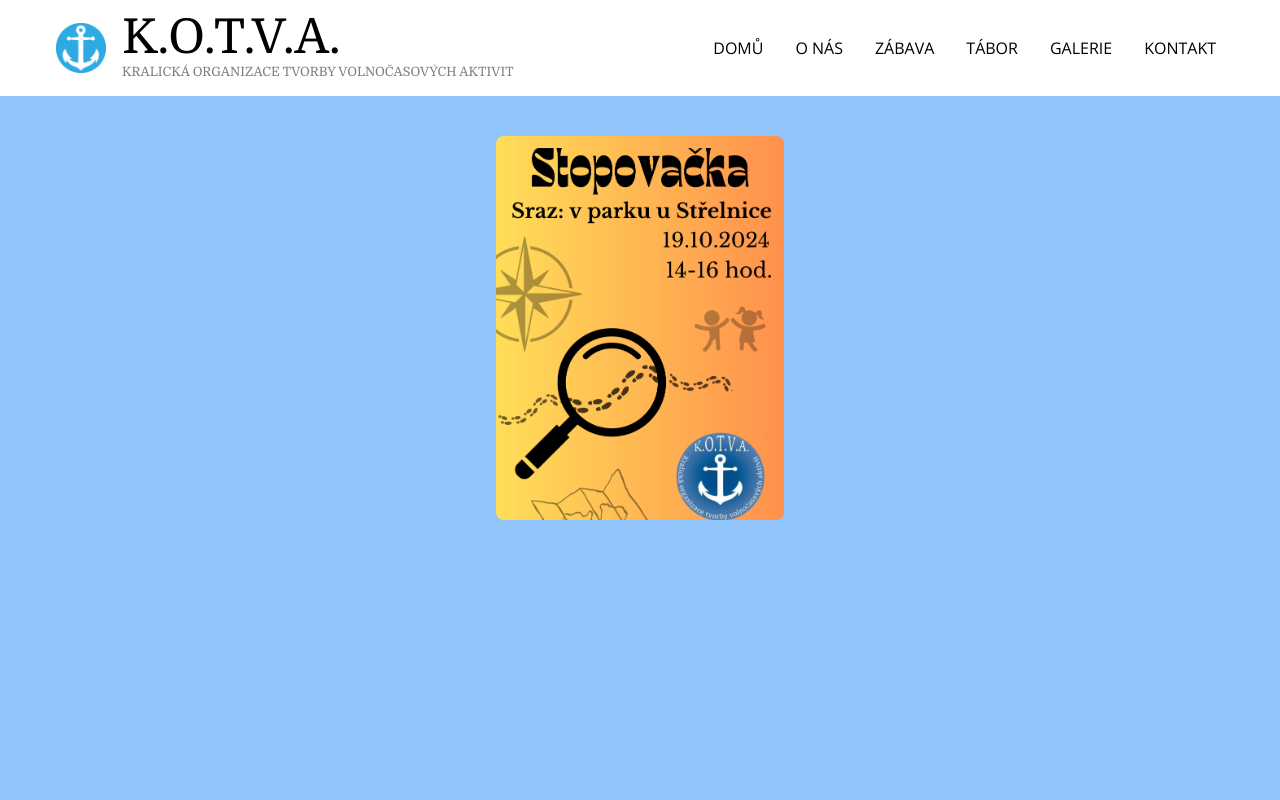
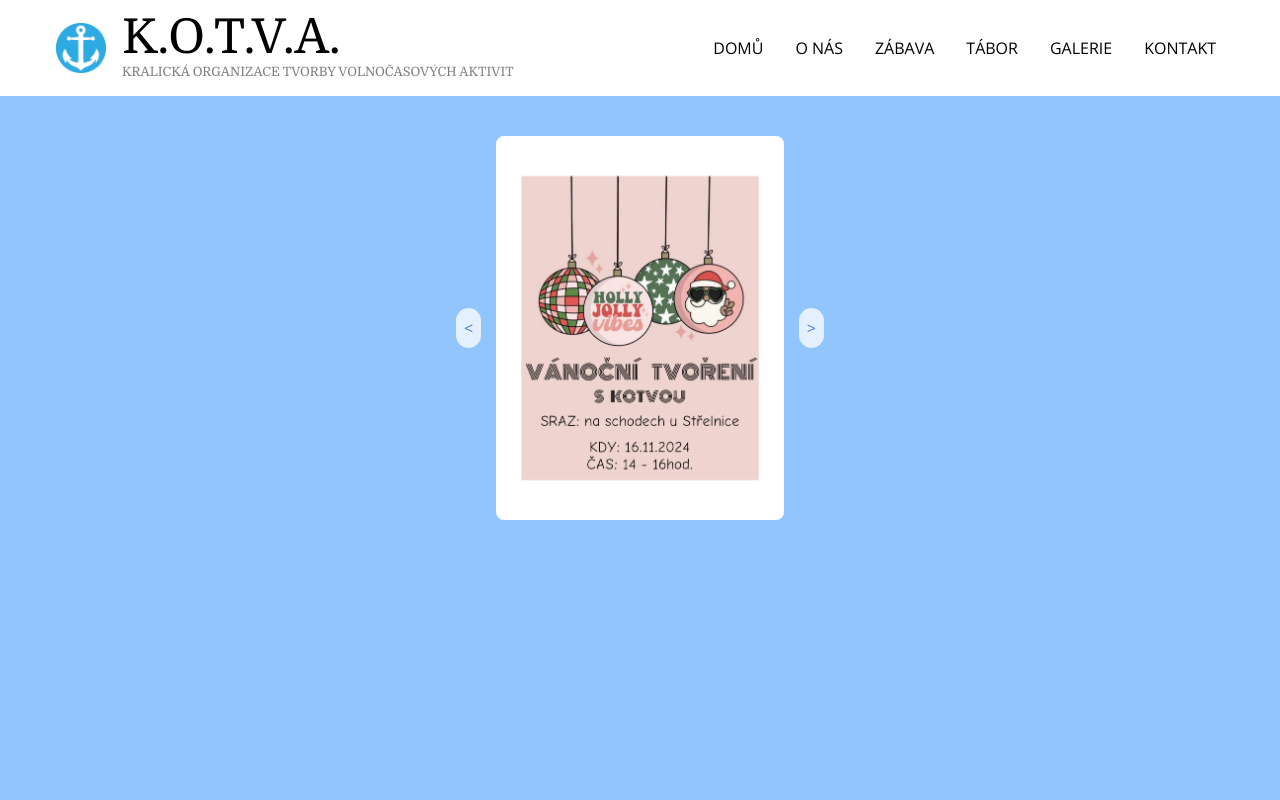
Before and after one commit to WandererOndra/PernikovaJane, a Next.js app: page /pages/Fun in a window 1280 px wide. Shown: the top 800 px of the page. Built offline with nearby package versions, Linux system fonts and the light colour scheme.

Commit message:
Updated carousel with swipe functionality

```diff
--- a/src/app/pages/Fun/page.jsx
+++ b/src/app/pages/Fun/page.jsx
@@ -1,23 +1,96 @@
 "use client";
+import { useState } from "react";
 
 export default function Fun() {
-  // Open new window with the specified URL
   const openFormUrl = () => {
     window.open("https://kotva.wufoo.com/forms/zwaq9x71kve9rt/", "_blank");
   };
 
+  // Array of images for the carousel, with the latest event as the first image
+  const images = [
+    "/vanoce.png",  // Current event
+    "/stopovacka.png",
+  ];
+
+  const [currentIndex, setCurrentIndex] = useState(0);
+  const [touchStart, setTouchStart] = useState(null);
+  const [touchEnd, setTouchEnd] = useState(null);
+
+  // Function to go to the next image
+  const nextImage = () => {
+    setCurrentIndex((prevIndex) =>
+      prevIndex === images.length - 1 ? 0 : prevIndex + 1
+    );
+  };
+
+  // Function to go to the previous image
+  const prevImage = () => {
+    setCurrentIndex((prevIndex) =>
+      prevIndex === 0 ? images.length - 1 : prevIndex - 1
+    );
+  };
+
+  // Swipe handlers
+  const handleTouchStart = (e) => {
+    setTouchStart(e.targetTouches[0].clientX);
+  };
+
+  const handleTouchMove = (e) => {
+    setTouchEnd(e.targetTouches[0].clientX);
+  };
+
+  const handleTouchEnd = () => {
+    if (!touchStart || !touchEnd) return;
+    const swipeDistance = touchStart - touchEnd;
+
+    // Only trigger if swipe is significant
+    if (swipeDistance > 50) {
+      nextImage();
+    } else if (swipeDistance < -50) {
+      prevImage();
+    }
+
+    // Reset touch positions
+    setTouchStart(null);
+    setTouchEnd(null);
+  };
+
   return (
     <main>
-      {/* Poster */}
+      {/* Carousel */}
       <div className="flex flex-col items-center py-5 gap-5 lg:pt-10 lg:px-32">
         <div
-          className="relative w-72 h-96 bg-cover bg-center cursor-pointer transition-transform duration-500 hover:scale-110 rounded-lg"
-          style={{ backgroundImage: "url('/stopovacka.png')" }}
-          onClick={openFormUrl} // Open the URL on click
+          className="relative w-72 h-96 bg-cover bg-center cursor-pointer rounded-lg"
+          onTouchStart={handleTouchStart}
+          onTouchMove={handleTouchMove}
+          onTouchEnd={handleTouchEnd}
         >
-          <div className="absolute inset-0 bg-blue-600 bg-opacity-40 flex items-center justify-center opacity-0 transition-opacity duration-500 hover:opacity-100 rounded-lg">
-            <span className="text-white text-2xl font-bold">Přihlásit se</span>
+          <div
+            style={{ backgroundImage: `url('${images[currentIndex]}')` }}
+            className="relative w-full h-full bg-cover bg-center transition-transform duration-500 hover:scale-110 rounded-lg"
+            onClick={currentIndex === 0 ? openFormUrl : undefined} // Only clickable for current event
+          >
+            {/* Conditionally render sign-up overlay for the current event */}
+            {currentIndex === 0 && (
+              <div className="absolute inset-0 bg-blue-600 bg-opacity-40 flex items-center justify-center opacity-0 transition-opacity duration-500 hover:opacity-100 rounded-lg">
+                <span className="text-white text-2xl font-bold">Přihlásit se</span>
+              </div>
+            )}
           </div>
+
+          {/* Navigation Arrows for desktop */}
+          <button
+            onClick={prevImage}
+            className="hidden sm:block absolute top-1/2 -left-10 transform -translate-y-1/2 text-blue-600 bg-white rounded-full p-2 opacity-75 hover:opacity-100"
+          >
+            &lt;
+          </button>
+          <button
+            onClick={nextImage}
+            className="hidden sm:block absolute top-1/2 -right-10 transform -translate-y-1/2 text-blue-600 bg-white rounded-full p-2 opacity-75 hover:opacity-100"
+          >
+            &gt;
+          </button>
         </div>
       </div>
     </main>
```
Also changed, not shown: public/vanoce.PNG (added).
